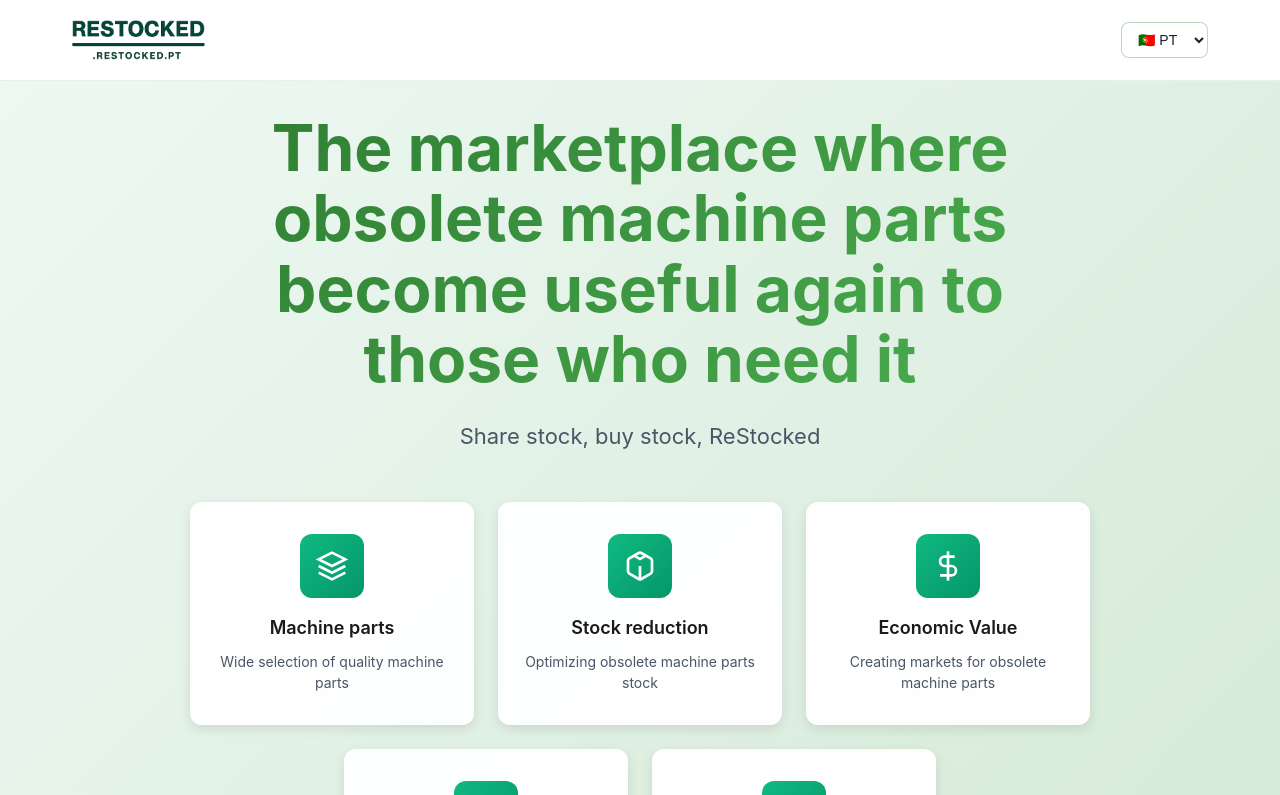
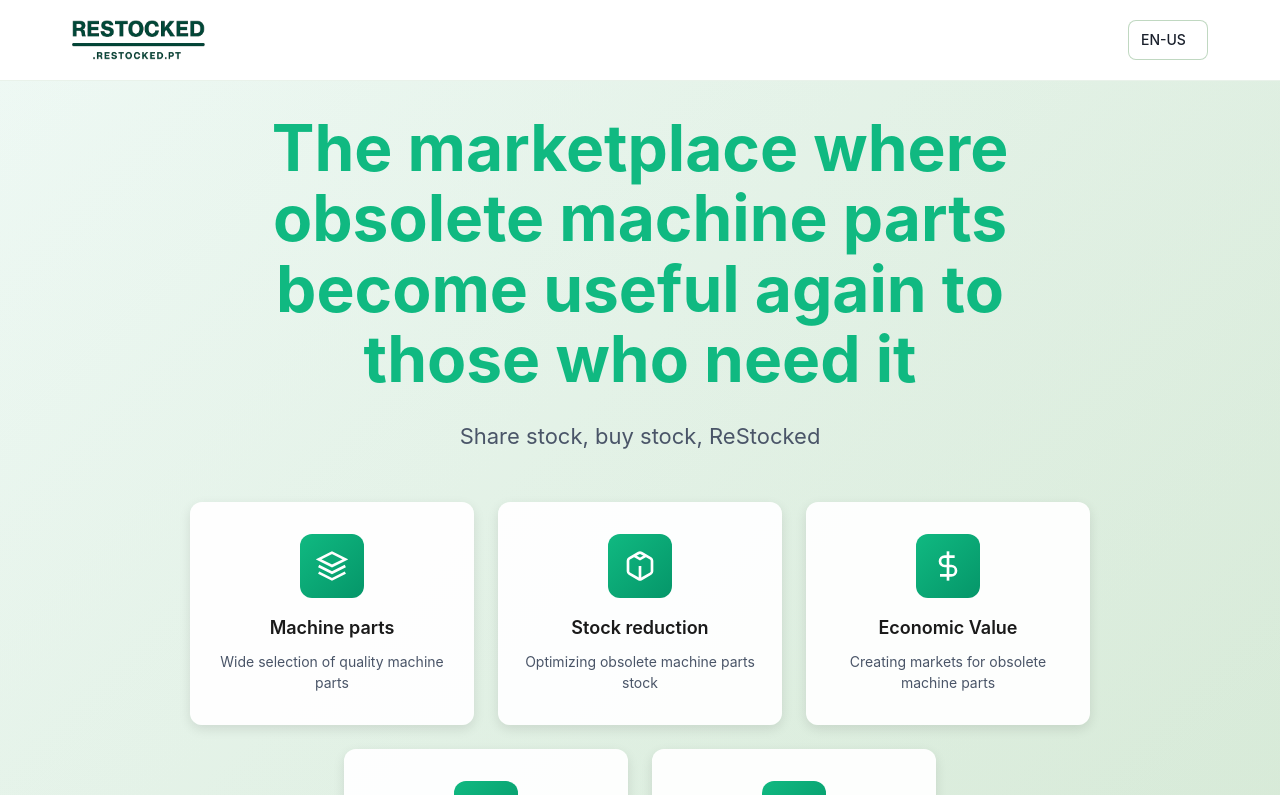
Before and after one commit to afonsorp/restocked-landing, a React (Vite) app: page / in a window 1280 px wide. Shown: the top 795 px of the page. Built offline with nearby package versions, Linux system fonts and the light colour scheme.

Commit message:
feat: update translations and improve language selector in Contact and Header components

```diff
--- a/src/components/Contact.jsx
+++ b/src/components/Contact.jsx
@@ -90,7 +90,7 @@
         <div className="contact__content">
           <div className="contact__header">
             <h2 className="contact__title">
-              Join the <span className="highlight-green">Waitlist</span>
+              {t('contact.title')} <span className="highlight-green">{t('contact.waitlist')}</span>
             </h2>
             <p className="contact__subtitle">{t('contact.subtitle')}</p>
           </div>
@@ -178,7 +178,7 @@
                     value={formData.company}
                     onChange={handleChange}
                     className="form-control"
-                    placeholder="Your company name"
+                    placeholder={t('contact.form.companyPlaceholder')}
                   />
                 </div>
               </div>
--- a/src/components/Header.css
+++ b/src/components/Header.css
@@ -78,24 +78,43 @@
   gap: var(--space-4);
 }
 
-.language-selector {
+.language-selector-wrapper {
+  position: relative;
+  display: inline-block;
+}
+
+.language-selector-display {
+  display: flex;
+  align-items: center;
   padding: var(--space-2) var(--space-3);
   border: 1px solid rgba(46, 125, 50, 0.3);
   border-radius: var(--radius-base);
   background: white;
   color: var(--color-text);
   font-size: 0.875rem;
-  cursor: pointer;
+  font-weight: 500;
+  pointer-events: none;
+  min-width: 80px;
   transition: all var(--transition-base);
-  min-width: 80px;
 }
 
-.language-selector:hover {
+.language-selector {
+  position: absolute;
+  top: 0;
+  left: 0;
+  width: 100%;
+  height: 100%;
+  opacity: 0;
+  cursor: pointer;
+  border: none;
+  background: transparent;
+}
+
+.language-selector-wrapper:hover .language-selector-display {
   border-color: var(--color-brand-primary);
 }
 
-.language-selector:focus {
-  outline: none;
+.language-selector:focus ~ .language-selector-display {
   border-color: var(--color-brand-primary);
   box-shadow: 0 0 0 3px rgba(46, 125, 50, 0.1);
 }
--- a/src/components/Header.jsx
+++ b/src/components/Header.jsx
@@ -18,6 +18,38 @@
 
   const changeLanguage = (lng) => {
     i18n.changeLanguage(lng);
+  };
+
+  const flags = {
+    pt: (
+      <svg width="20" height="15" viewBox="0 0 600 400" style={{ verticalAlign: 'middle', marginRight: '8px' }}>
+        <rect width="600" height="400" fill="#060"/>
+        <rect width="240" height="400" fill="#f00"/>
+        <circle cx="240" cy="200" r="80" fill="#ff0" stroke="#00f" strokeWidth="8"/>
+      </svg>
+    ),
+    en: (
+      <svg width="20" height="15" viewBox="0 0 60 30" style={{ verticalAlign: 'middle', marginRight: '8px' }}>
+        <rect width="60" height="30" fill="#012169"/>
+        <path d="M0,0 L60,30 M60,0 L0,30" stroke="#fff" strokeWidth="6"/>
+        <path d="M0,0 L60,30 M60,0 L0,30" stroke="#C8102E" strokeWidth="4" clipPath="url(#t)"/>
+        <path d="M30,0 v30 M0,15 h60" stroke="#fff" strokeWidth="10"/>
+        <path d="M30,0 v30 M0,15 h60" stroke="#C8102E" strokeWidth="6"/>
+      </svg>
+    ),
+    es: (
+      <svg width="20" height="15" viewBox="0 0 750 500" style={{ verticalAlign: 'middle', marginRight: '8px' }}>
+        <rect width="750" height="500" fill="#c60b1e"/>
+        <rect y="125" width="750" height="250" fill="#ffc400"/>
+      </svg>
+    ),
+    fr: (
+      <svg width="20" height="15" viewBox="0 0 900 600" style={{ verticalAlign: 'middle', marginRight: '8px' }}>
+        <rect width="900" height="600" fill="#ED2939"/>
+        <rect width="600" height="600" fill="#fff"/>
+        <rect width="300" height="600" fill="#002395"/>
+      </svg>
+    )
   };
 
   const toggleMobileMenu = () => {
@@ -136,17 +168,23 @@
             <label htmlFor="language-selector" style={{ display: "none" }}>
               {t('navigation.selectLanguage')}
             </label>
+            <div className="language-selector-wrapper">
               <select
                 id="language-selector"
                 className="language-selector"
                 value={i18n.language}
                 onChange={(e) => changeLanguage(e.target.value)}
               >
-              <option value="pt">🇵🇹 PT</option>
-              <option value="en">🇬🇧 EN</option>
-              <option value="es">🇪🇸 ES</option>
-              <option value="fr">🇫🇷 FR</option>
+                <option value="pt">PT - Português</option>
+                <option value="en">EN - English</option>
+                <option value="es">ES - Español</option>
+                <option value="fr">FR - Français</option>
               </select>
+              <div className="language-selector-display">
+                {flags[i18n.language]}
+                <span>{i18n.language.toUpperCase()}</span>
+              </div>
+            </div>
 
             {/* <button
               className={`header__menu-toggle ${isMobileMenuOpen ? 'header__menu-toggle--open' : ''}`}
--- a/src/components/Hero.css
+++ b/src/components/Hero.css
@@ -59,10 +59,7 @@
 
 .hero__title-main {
   display: block;
-  background: linear-gradient(135deg, var(--color-brand-primary) 0%, #4CAF50 100%);
-  -webkit-background-clip: text;
-  -webkit-text-fill-color: transparent;
-  background-clip: text;
+  color: #10B981;
 }
 
 .hero__description {
--- a/src/locales/en.json
+++ b/src/locales/en.json
@@ -72,7 +72,8 @@
     "subcontent": "We specialize in directing the listed stock to end customers who share their machinery inventory with us, allowing us to know exactly who might need each item. Additionally, the very companies that list their stock often find themselves in need of parts from others.\n\nCircularity. Opportunity. Savings. Profit. That's essentially who we are... and because we believe we do it well, we should earn some profit to keep this mission going and getting better and better. If we continuously improve, we will become a strong partner for all our clients. And that is the goal – for obsolete stock to end with us. With us, the concept of 'obsolete' comes to an end."
   },
   "contact": {
-    "title": "Join the Waitlist",
+    "title": "Join the",
+    "waitlist": "Waitlist",
     "subtitle": "Be the first to know when we launch and get early access to the marketplace",
     "description": "Get in touch with us to learn more about how ReStocked can help your business.",
     "form": {
@@ -80,6 +81,7 @@
       "email": "Email Address *",
       "emailPlaceholder": "your@email.com",
       "company": "Company (Optional)",
+      "companyPlaceholder": "Your company name",
       "phone": "Phone",
       "message": "Message *",
       "submit": "Join Waitlist"
--- a/src/locales/es.json
+++ b/src/locales/es.json
@@ -2,7 +2,7 @@
   "hero": {
     "title": "ReStocked.pt",
     "subtitle": "Comparte stock, compra stock, ReStocked",
-    "description": "El marketplace donde las piezas de máquinas obsoletas vuelven a ser útiles para quienes las necesitan",
+    "description": "El marketplace donde las piezas obsoletas de máquinas vuelven a ser útiles para quienes las necesitan",
     "cta": {
       "primary": "Empezar Ahora",
       "secondary": "Saber Más"
@@ -20,7 +20,7 @@
     },
     "economicValue": {
       "title": "Valor Económico",
-      "description": "Creación de mercados para piezas de máquinas obsoletas"
+      "description": "Nuevos mercados para piezas obsoletas de máquinas"
     },
     "shortLeadTime": {
       "title": "Plazo corto",
@@ -72,14 +72,16 @@
     "subcontent": "Nos especializamos en dirigir el stock listado a clientes finales que comparten con nosotros su inventario de maquinaria, permitiéndonos saber exactamente quién podría necesitar cada artículo. Además, las mismas empresas que listan su stock a menudo se encuentran necesitando piezas de otros.\n\nCircularidad. Oportunidad. Ahorro. Ganancia. Eso es esencialmente lo que somos... y porque creemos que lo hacemos bien, deberíamos ganar algo de beneficio para mantener esta misión funcionando y mejorando cada vez más. Si mejoramos continuamente, nos convertiremos en un socio fuerte para todos nuestros clientes. Y ese es el objetivo – que el stock obsoleto termine con nosotros. Con nosotros, el concepto de 'obsoleto' llega a su fin."
   },
   "contact": {
-    "title": "Únete a la Lista de Espera",
+    "title": "Únete a la",
+    "waitlist": "Lista de Espera",
     "subtitle": "Sé el primero en saber cuándo lanzamos y obtén acceso anticipado al marketplace",
     "description": "Ponte en contacto con nosotros para saber más sobre cómo ReStocked puede ayudar a tu negocio.",
     "form": {
       "name": "Tu Nombre *",
-      "email": "Dirección de Email *",
+      "email": "Correo electrónico *",
       "emailPlaceholder": "tu@email.com",
-      "company": "Empresa (Opcional)",
+      "company": "El nombre de su empresa (Opcional)",
+      "companyPlaceholder": "El nombre de su empresa",
       "phone": "Teléfono",
       "message": "Mensaje *",
       "submit": "Unirse a la Lista de Espera"
@@ -112,7 +114,7 @@
   },
   "validation": {
     "nameRequired": "El nombre es obligatorio",
-    "emailRequired": "El email es obligatorio",
+    "emailRequired": "Se requiere correo electrónico",
     "emailInvalid": "Por favor, introduce una dirección de email válida"
   }
 }
--- a/src/locales/pt.json
+++ b/src/locales/pt.json
@@ -2,7 +2,7 @@
   "hero": {
     "title": "ReStocked.pt",
     "subtitle": "Partilhe stock, compre stock, ReStocked",
-    "description": "O marketplace onde peças de máquinas obsoletas voltam a ser úteis para quem precisa",
+    "description": "O marketplace onde as peças obsoletas de máquinas voltam a ser úteis para quem precisa",
     "cta": {
       "primary": "Começar Agora",
       "secondary": "Saber Mais"
@@ -20,7 +20,7 @@
     },
     "economicValue": {
       "title": "Valor Económico",
-      "description": "Criação de mercados para peças de máquinas obsoletas"
+      "description": "Novos mercados para peças obsoletas de máquinas"
     },
     "shortLeadTime": {
       "title": "Prazo curto",
@@ -72,14 +72,16 @@
     "subcontent": "Especializamo-nos em direcionar o stock listado para clientes finais que partilham connosco o seu inventário de maquinaria, permitindo-nos saber exatamente quem pode precisar de cada item. Para além disso, as próprias empresas que listam o seu stock muitas vezes encontram-se em necessidade de peças de outros.\n\nCircularidade. Oportunidade. Poupança. Lucro. É essencialmente quem somos... e porque acreditamos que o fazemos bem, devemos ganhar algum lucro para manter esta missão em funcionamento e cada vez melhor. Se melhorarmos continuamente, tornar-nos-emos um parceiro forte para todos os nossos clientes. E esse é o objetivo – que o stock obsoleto termine connosco. Connosco, o conceito de 'obsoleto' chega ao fim."
   },
   "contact": {
-    "title": "Junte-se à Lista de Espera",
+    "title": "Junte-se à",
+    "waitlist": "Lista de Espera",
     "subtitle": "Seja o primeiro a saber quando lançarmos e obtenha acesso antecipado ao marketplace",
     "description": "Entre em contacto connosco para saber mais sobre como a ReStocked pode ajudar o seu negócio.",
     "form": {
       "name": "O Seu Nome *",
-      "email": "Endereço de Email *",
+      "email": "Email *",
       "emailPlaceholder": "seu@email.com",
-      "company": "Empresa (Opcional)",
+      "company": "Nome da sua empresa (Opcional)",
+      "companyPlaceholder": "Nome da sua empresa",
       "phone": "Telefone",
       "message": "Mensagem *",
       "submit": "Juntar-se à Lista de Espera"
@@ -112,7 +114,7 @@
   },
   "validation": {
     "nameRequired": "O nome é obrigatório",
-    "emailRequired": "O email é obrigatório",
+    "emailRequired": "Necessário um endereço de e-mail",
     "emailInvalid": "Por favor, insira um endereço de email válido"
   }
 }
```
Also changed, not shown: src/locales/fr.json (+8 -6 lines). Lines whose indentation alone changed are shown as unchanged.
